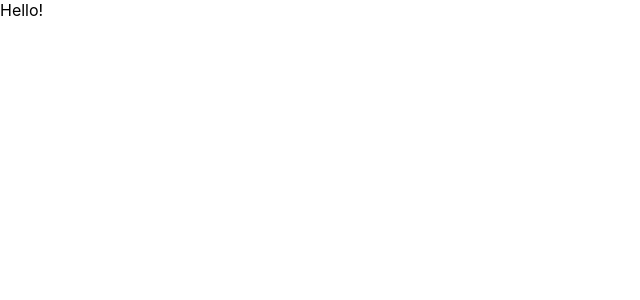
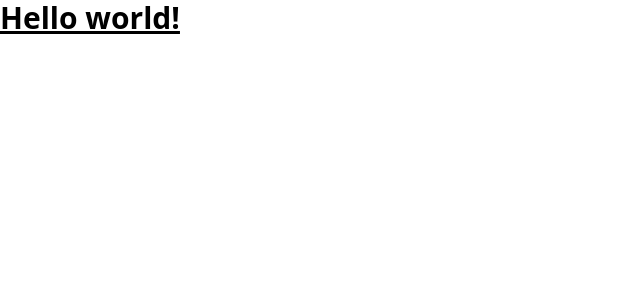
Before and after one commit to pjungjs/juschat-app, a JavaScript app in the folder frontend/: page / in a window 1280 px wide. Shown: the top 300 px of the page, without its empty margins (0-640 px from the left). Built offline with nearby package versions, Linux system fonts and the light colour scheme; the HTML template or start-up script is replaced by a standard one.

Commit message:
FE_installed dependencies. initial setup for tailwind css

```diff
--- a/frontend/package.json
+++ b/frontend/package.json
@@ -6,8 +6,11 @@
     "@testing-library/jest-dom": "^5.16.5",
     "@testing-library/react": "^13.4.0",
     "@testing-library/user-event": "^13.5.0",
+    "axios": "^1.4.0",
+    "dotenv": "^16.0.3",
     "react": "^18.2.0",
     "react-dom": "^18.2.0",
+    "react-router-dom": "^6.11.2",
     "react-scripts": "5.0.1",
     "web-vitals": "^2.1.4"
   },
@@ -34,5 +37,8 @@
       "last 1 firefox version",
       "last 1 safari version"
     ]
+  },
+  "devDependencies": {
+    "tailwindcss": "^3.3.2"
   }
 }
--- a/frontend/src/App.js
+++ b/frontend/src/App.js
@@ -2,7 +2,9 @@
 function App() {
   return (
     <div className="App">
-      Hello!
+      <h1 className="text-3xl font-bold underline">
+        Hello world!
+      </h1>
     </div>
   );
 }
--- a/frontend/src/index.css
+++ b/frontend/src/index.css
@@ -1,13 +1,3 @@
-body {
-  margin: 0;
-  font-family: -apple-system, BlinkMacSystemFont, 'Segoe UI', 'Roboto', 'Oxygen',
-    'Ubuntu', 'Cantarell', 'Fira Sans', 'Droid Sans', 'Helvetica Neue',
-    sans-serif;
-  -webkit-font-smoothing: antialiased;
-  -moz-osx-font-smoothing: grayscale;
-}
-
-code {
-  font-family: source-code-pro, Menlo, Monaco, Consolas, 'Courier New',
-    monospace;
-}
+@tailwind base;
+@tailwind components;
+@tailwind utilities;
--- /dev/null
+++ b/frontend/tailwind.config.js
@@ -0,0 +1,10 @@
+/** @type {import('tailwindcss').Config} */
+module.exports = {
+  content: [
+    "./src/**/*.{js,jsx,ts,tsx}",
+  ],
+  theme: {
+    extend: {},
+  },
+  plugins: [],
+}
```
Also changed, not shown: 1 other file (tests, documents, lock files or other folders).
